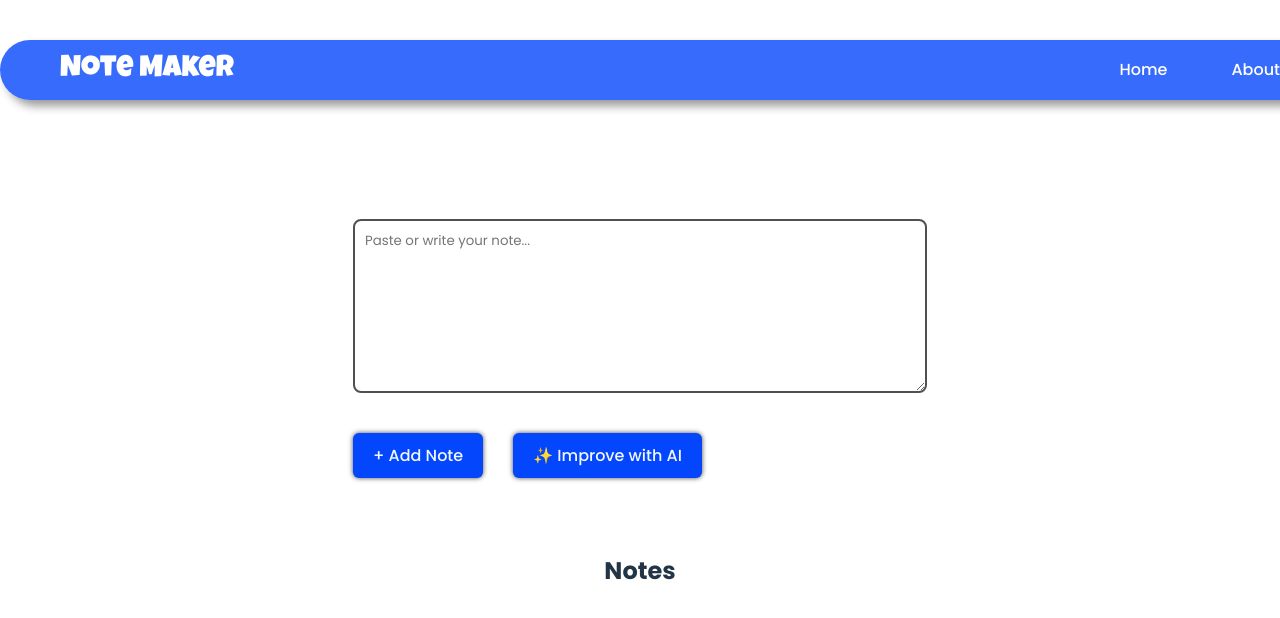
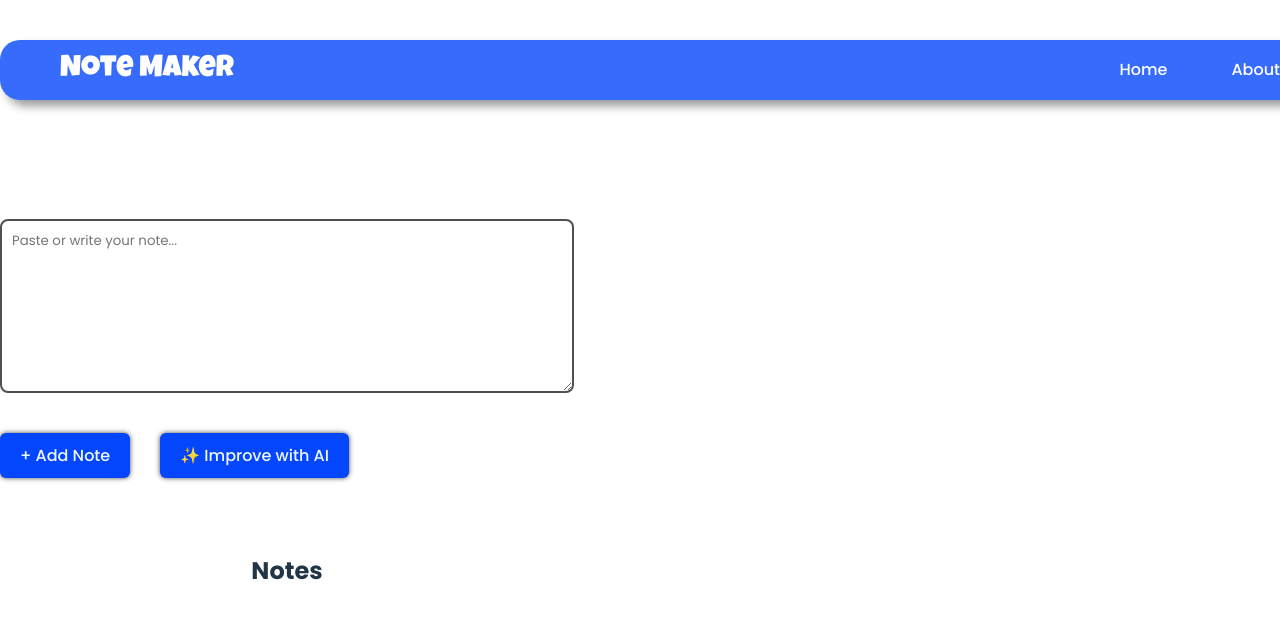
Before and after one commit to Rajat-264/note-maker-frontend, a React (Vite) app: page /topic/1 in a window 1280 px wide. Shown: the top 618 px of the page. Built offline with nearby package versions, Linux system fonts and the light colour scheme; no server answers; a web font is replaced by a local one.

Commit message:
Changes in domain

```diff
--- a/src/components/navbar/navbar.css
+++ b/src/components/navbar/navbar.css
@@ -24,7 +24,7 @@
     max-width: 1220px;
     height: 60px;
     margin: 40px auto 0 auto;
-    border-radius: 30px;
+    border-radius: 20px;
     background: rgb(4, 70, 252, 0.8);
     box-shadow: 6px 6px 10px rgba(0, 0, 0, 0.4);
     background-size: 300% 300%;
--- a/src/pages/Topic.css
+++ b/src/pages/Topic.css
@@ -5,7 +5,7 @@
     flex-direction: column;
     justify-content: center;
     align-items: center;
-    width: 100vw;
+    width: 100%;
     overflow-x: hidden;
     font-family: Poppins, sans-serif;
     margin: 150px 0;
```
